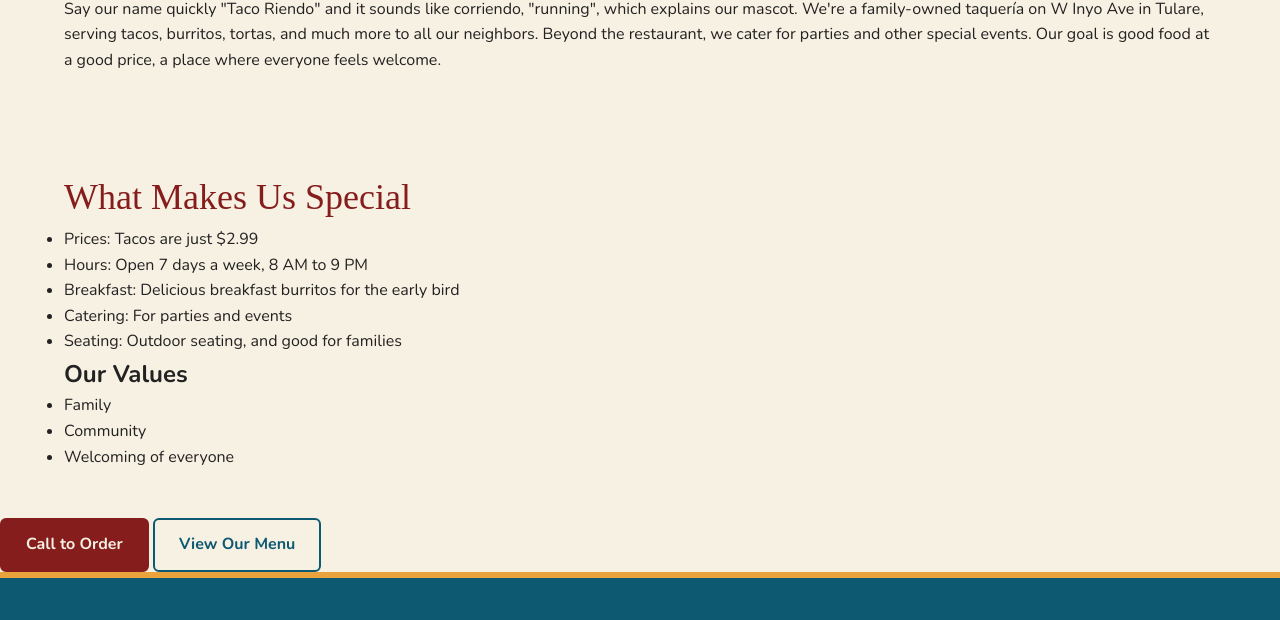
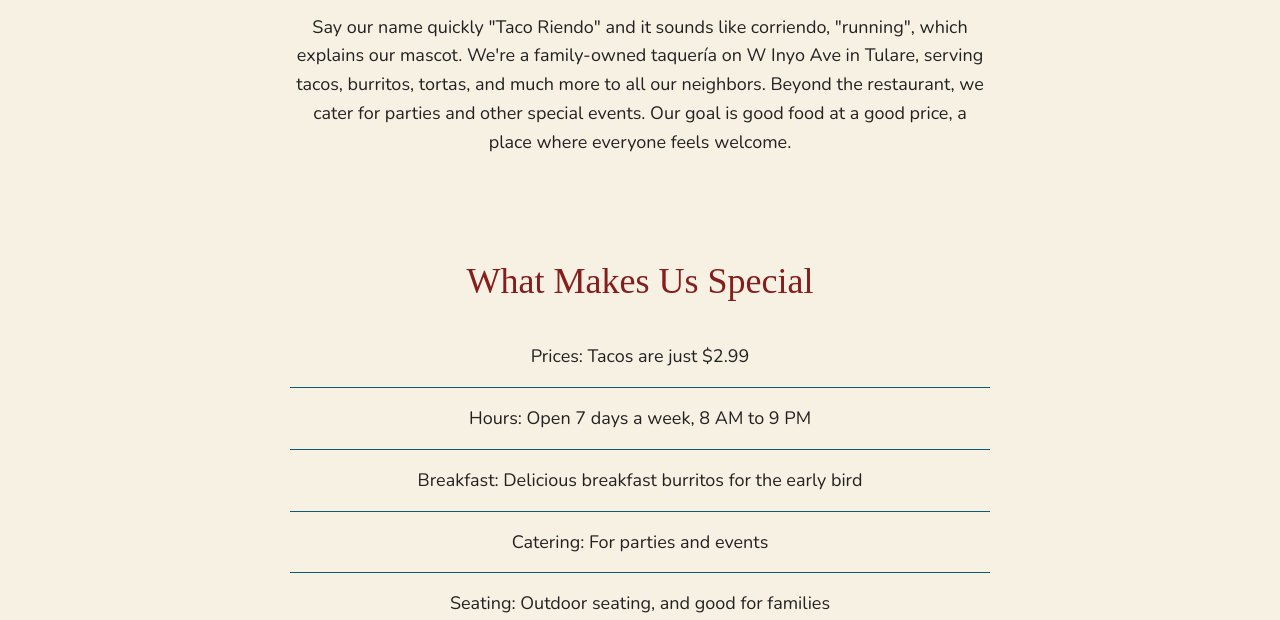
Before and after one commit to jovanni-corona/taco-riendo-website, a plain HTML site: page about.html in a window 1280 px wide. Shown: the part 577-1197 px from the top of the page. Drawn offline with nearby package versions, Linux system fonts and the light colour scheme; a web font is replaced by a local one.

Commit message:
Style About page

```diff
--- a/css/styles.css
+++ b/css/styles.css
@@ -413,3 +413,34 @@ address {
     font-weight: 700;
     color: var(--crushed-berry);
 }
+#our-story {
+    text-align: center;
+}
+#our-story p {
+    max-width: 700px;
+    margin: var(--space-sm) auto 0;
+    font-size: 18px;
+}
+#special {
+    text-align: center;
+}
+#special h3 {
+    margin-top: var(--space-lg);
+}
+#special ul {
+    list-style: none;
+    max-width: 700px;
+    margin: var(--space-sm) auto 0;
+    font-size: 18px;
+}
+#special li {
+    padding: var(--space-sm) 0;
+    border-bottom: 1px solid var(--dark-teal);
+}
+#about-cta {
+    display: flex;
+    justify-content: center;
+    align-items: center;
+    gap: var(--space-sm);
+    margin: 0 0 var(--space-xl);
+}
```
